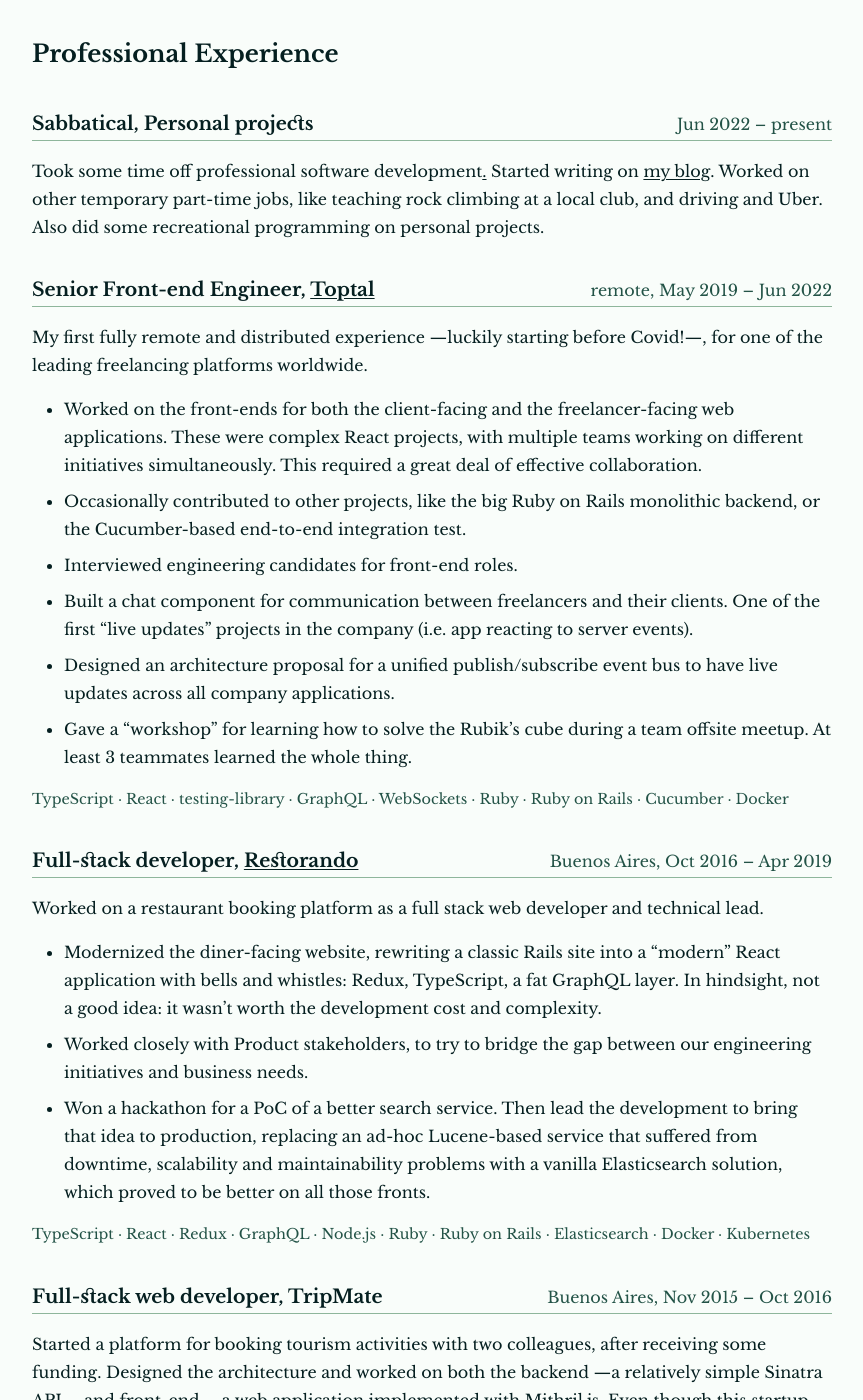
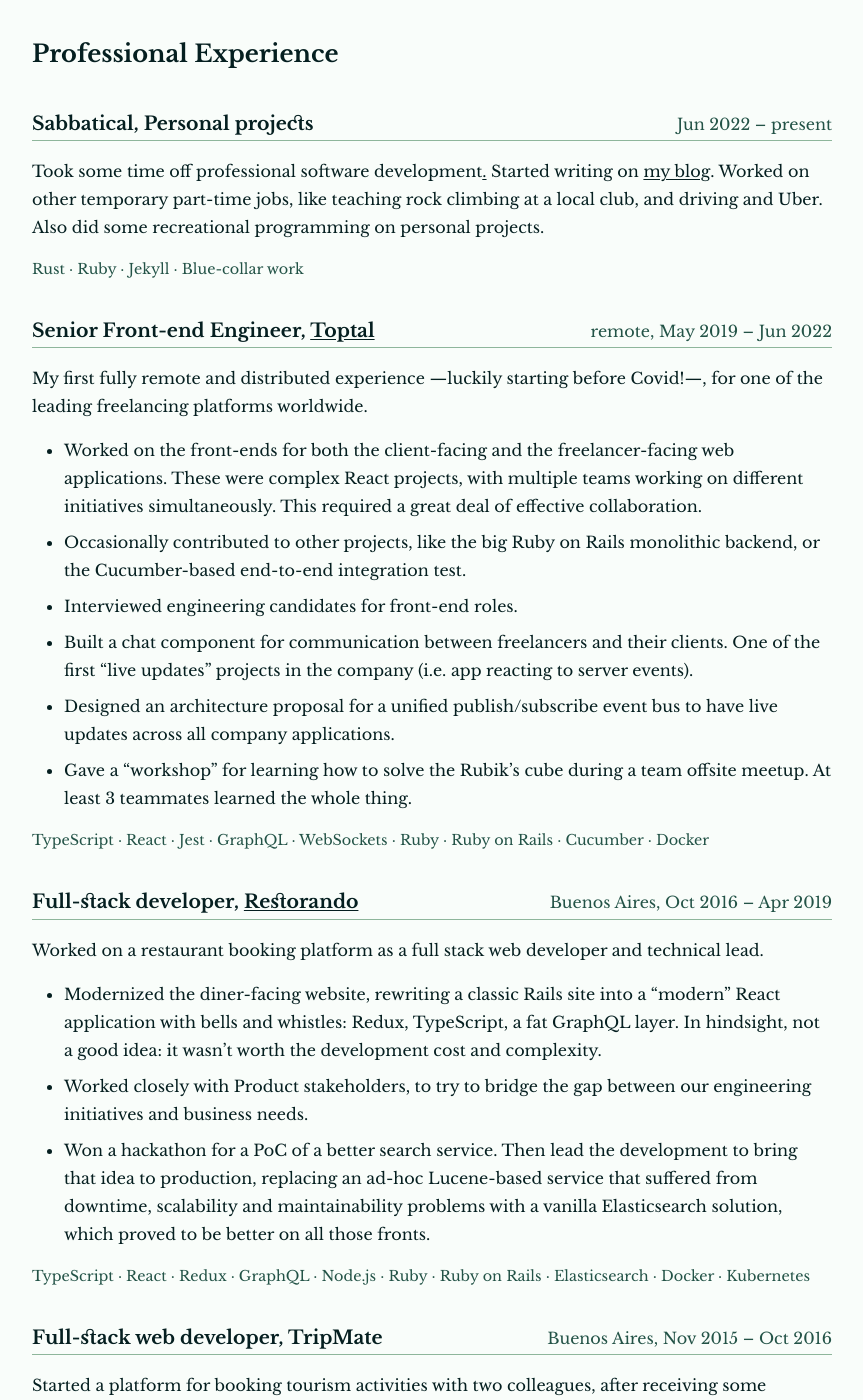
Before and after one commit to epidemian/epidemian.github.io, a Jekyll site: the page built from resume.md, in a window 1280 px wide and 1400 px high, scrolled down 1382 px. Shown: the whole window, without its empty margins (208-1071 px from the left). Built offline with Jekyll 4.4.1, drawn with Linux system fonts in a browser that asks for light colours; some of the changed text lies outside the part shown.

Commit message:
Résumé: tweak tech buzzwords
Mention CoffeeScript (how could i forget?) and add some humorous
buzzwords to sabbatical.

```diff
--- a/_data/jobs.yaml
+++ b/_data/jobs.yaml
@@ -3,7 +3,7 @@
   time: Jun 2022 – present
   description: |
     Took some time off professional software development[.](/assets/images/sabbatical.jpeg) Started writing on [my blog](/blog). Worked on other temporary part-time jobs, like teaching rock climbing at a local club, and driving and Uber. Also did some recreational programming on personal projects.
-  buzzwords: []
+  buzzwords: [Rust, Ruby, Jekyll, Blue-collar work]
 - role: Senior Front-end Engineer
   org: <a href="https://www.toptal.com/">Toptal</a>
   location: remote
@@ -16,7 +16,7 @@
     - Built a chat component for communication between freelancers and their clients. One of the first "live updates" projects in the company (i.e. app reacting to server events).
     - Designed an architecture proposal for a unified publish/subscribe event bus to have live updates across all company applications.
     - Gave a "workshop" for learning how to solve the Rubik's cube during a team offsite meetup. At least 3 teammates learned the whole thing.
-  buzzwords: [TypeScript, React, testing-library, GraphQL, WebSockets, Ruby, Ruby on Rails, Cucumber, Docker]
+  buzzwords: [TypeScript, React, Jest, GraphQL, WebSockets, Ruby, Ruby on Rails, Cucumber, Docker]
 - role: Full-stack developer
   org: <a href="https://www.linkedin.com/company/restorando.com">Restorando</a>
   location: Buenos Aires
@@ -54,7 +54,7 @@
   time: Jan 2011 – Mar 2013
   description: |
     Worked on many varied projects on a software consulting company. Among others: various Android apps, a Grails web project for [Mercado Libre](https://www.mercadolibre.com.ar/), some small but fun Sinatra websites, a mobile web PhoneGap app, and even a "smart" TV app.
-  buzzwords: [Java, Android, Groovy, Grails, Ruby, Sinatra, Heroku, JavaScript, PhoneGap]
+  buzzwords: [Java, Android, JavaScript, CoffeeScript, Groovy, Grails, Ruby, Sinatra, Heroku, PhoneGap]
 - role: Jr Java Programmer
   org: <a href="https://www.creativecoefficient.net/">Creative Coefficient</a>
   location: Buenos Aires
```
